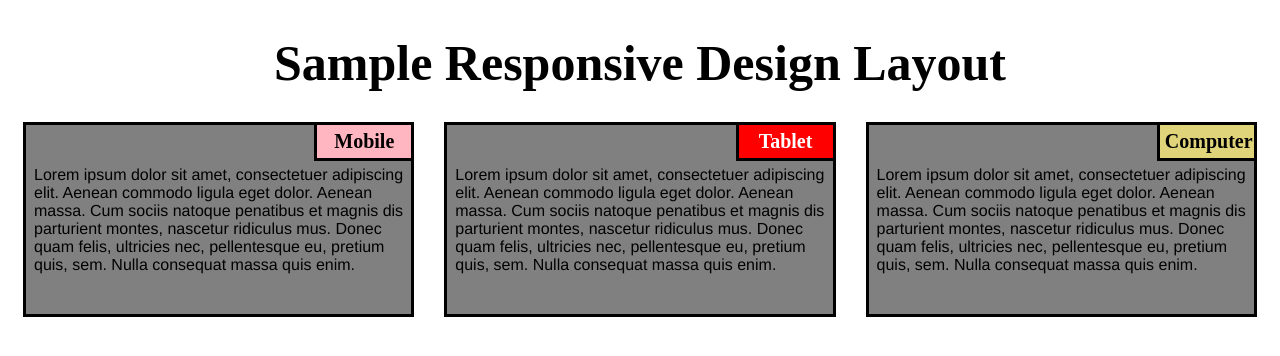
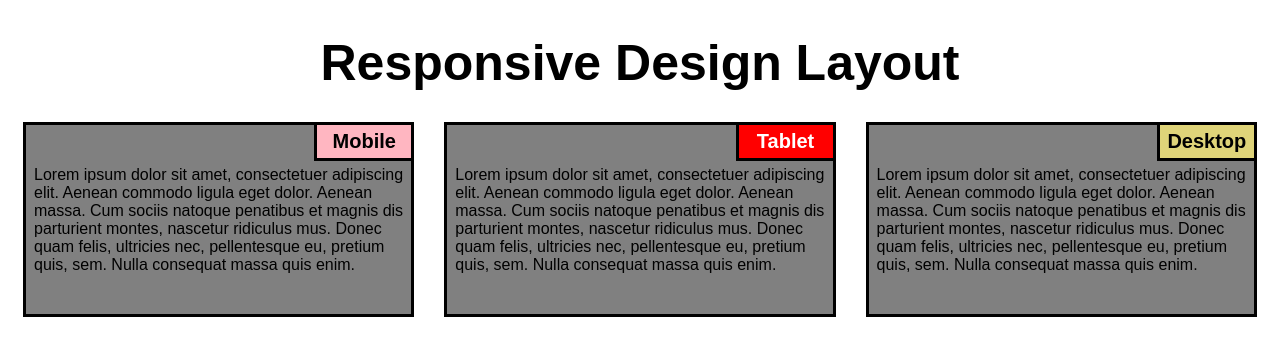
Before and after one commit to Kateinthemix/mod2, a plain HTML site: page site/index.html in a window 1280 px wide. Drawn offline with Linux system fonts and the light colour scheme.

Commit message:
final changes

```diff
--- a/site/index.html
+++ b/site/index.html
@@ -7,7 +7,7 @@
 </style>
 </head>
 <body>
-    <h1>Sample Responsive Design Layout</h1>
+    <h1>Responsive Design Layout</h1>
     <section class="column-lg-4 colmn-md-6 colmn-sm-12">
         <div>
             <p class="sub1">Mobile</p>
@@ -25,7 +25,7 @@
     </section>
     <section class="column-lg-4 colmn-md-12 colmn-sm-12">
         <div>
-            <p class="sub3">Computer</p>
+            <p class="sub3">Desktop</p>
             <p class="content">
                 Lorem ipsum dolor sit amet, consectetuer adipiscing elit. Aenean commodo ligula eget dolor. Aenean massa. Cum sociis natoque penatibus et magnis dis parturient montes, nascetur ridiculus mus. Donec quam felis, ultricies nec, pellentesque eu, pretium quis, sem. Nulla consequat massa quis enim.
             </p>
--- a/site/stylesheet/style.css
+++ b/site/stylesheet/style.css
@@ -11,6 +11,7 @@
        margin-bottom: 15px;
     	text-align: center;
     	font-size: 50px;
+    	font-family: Arial;
     }
 
     section {
@@ -22,6 +23,7 @@
     p {
         position: relative;
         clear: right;
+        font-family: Arial;
     }
 
     div {
@@ -79,7 +81,7 @@
         padding: 5px;
         border: none;
         background-color: gray;
-        font-family: Helvetica;
+        font-family: Arial;
         color: black;
         margin: 3px ;
         height: 150px;
@@ -90,7 +92,7 @@
         width: 90%;
     }
 
-    /*desktop version*/
+    /*desktop*/
     @media (min-width: 992px) {
         .column-lg-4 {
             float: left;
@@ -98,7 +100,7 @@
         }
     }
 
-    /*tablet version*/
+    /*tablet*/
     @media (min-width: 768px) and (max-width: 991px) {
         .colmn-md-6 {
             float: left;
@@ -115,7 +117,7 @@
         }
     }
 
-    /*mobile version*/
+    /*mobile*/
     @media (max-width: 767px) {
         .colmn-sm-12 {
             float: left;
```
